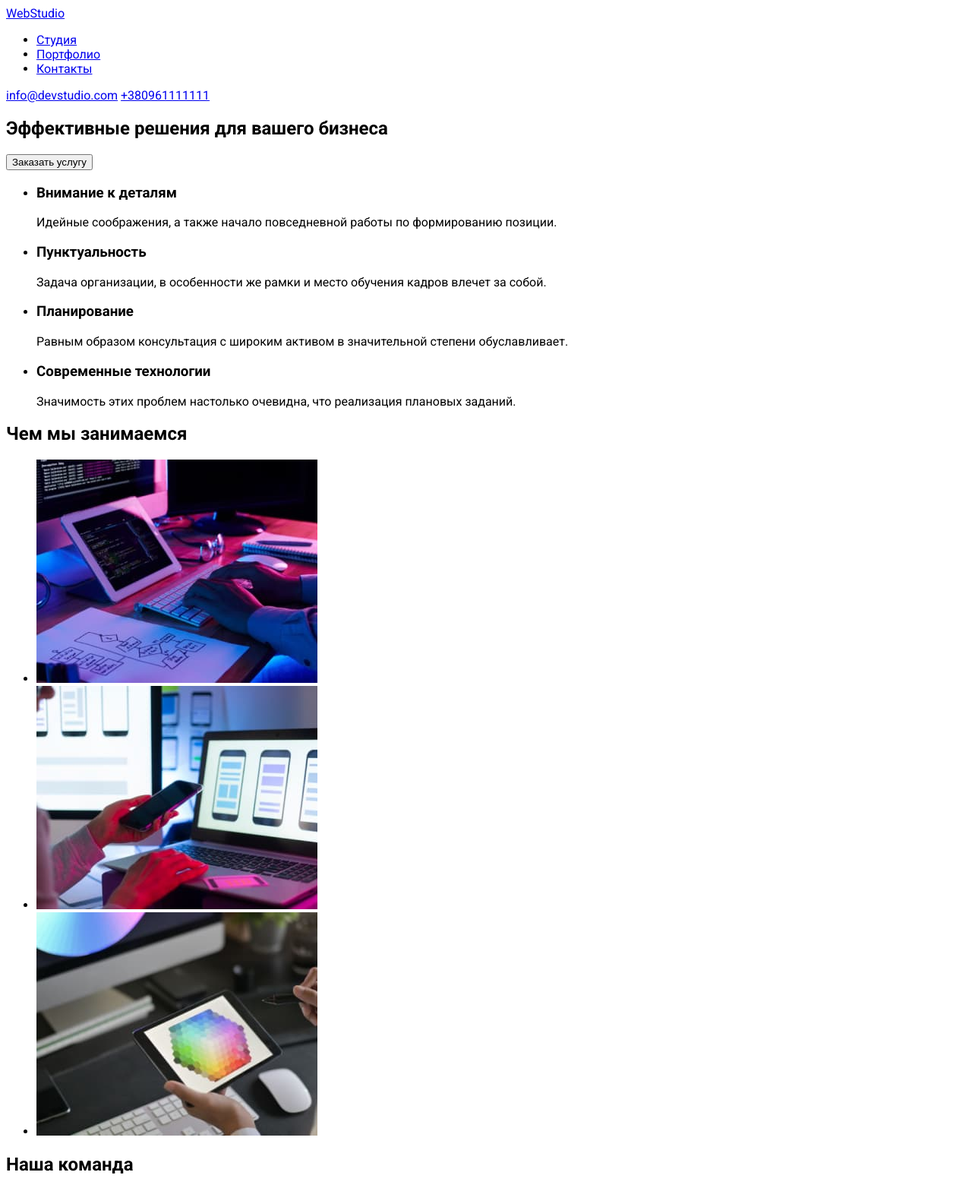
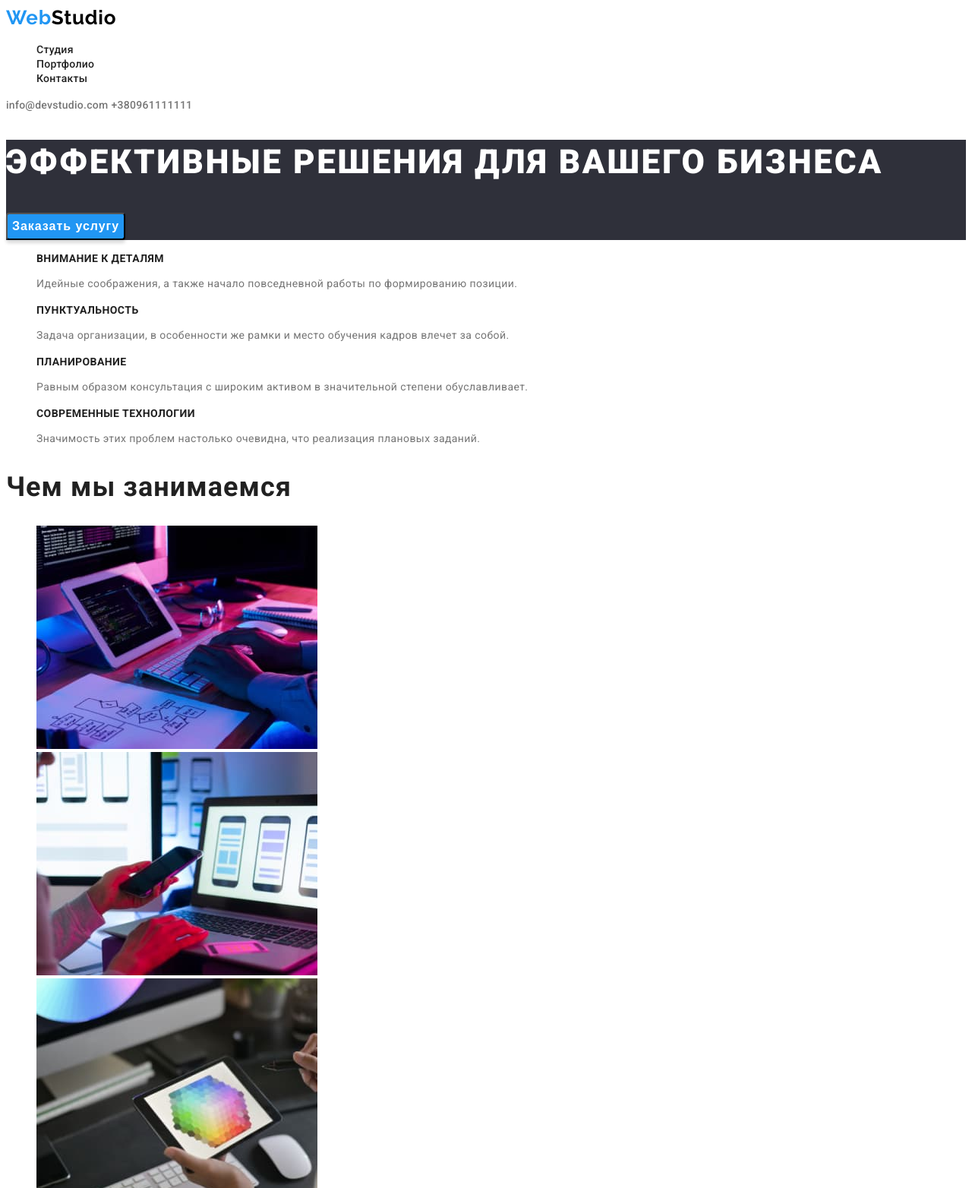
Before and after one commit to VKChabra/goit-markup-hw-02, a plain HTML site: page index.html in a window 1280 px wide. Shown: the top 1564 px of the page at 76% size. Drawn offline with Linux system fonts and the light colour scheme.

Commit message:
index.html stylized, styles to it attached

```diff
--- a/css/styles.css
+++ b/css/styles.css
@@ -2,14 +2,178 @@
   --accent-color: #2196f3;
   --main-text-color: #757575;
   --title-color: #212121;
-  --info-color: #ffffff;
+  --header-links-color: #212121;
+  --header-contacts-color: #757575;
+  --footer-contacts-color: #ffffff99;
   --sec-bg-color: #2f303a;
   --third-bg-color: #f5f4fa;
+  --logo-color: #000000;
+  --hero-color: #ffffff;
 }
 
+.list {
+  list-style: none;
+}
+
+.link {
+  text-decoration: none;
+}
+
+.visually-hidden {
+  position: absolute;
+  width: 1px;
+  height: 1px;
+  margin: -1px;
+  border: 0;
+  padding: 0;
+  white-space: nowrap;
+  clip-path: inset(100%);
+  clip: rect(0 0 0 0);
+  overflow: hidden;
+}
 /* font-family: 'Raleway' sans-serif; */
 
 body {
   font-family: "Roboto", sans-serif;
-  font-style: normal;
+  color: var(--title-color);
 }
+
+/* header */
+.logo {
+  font-family: "Raleway", sans-serif;
+  font-weight: bold;
+  font-size: 26px;
+  line-height: 31px;
+  letter-spacing: 0.03em;
+  color: var(--logo-color);
+}
+
+.logo span {
+  color: var(--accent-color);
+}
+
+.header-link {
+  font-weight: 500;
+  font-size: 14px;
+  line-height: 16px;
+  letter-spacing: 0.02em;
+  color: var(--header-links-color);
+}
+
+.header-contacts {
+  font-weight: 500;
+  font-size: 14px;
+  line-height: 16px;
+  letter-spacing: 0.02em;
+  color: var(--header-contacts-color);
+}
+
+.header-link:hover,
+.header-link:focus,
+.header-contacts:hover,
+.header-contacts:focus {
+  color: var(--accent-color);
+}
+
+/* hero */
+.hero {
+  background-color: var(--sec-bg-color);
+}
+
+.hero-text {
+  font-weight: 900;
+  font-size: 44px;
+  line-height: 1.36;
+  letter-spacing: 0.06em;
+  text-transform: uppercase;
+  color: var(--hero-color);
+}
+
+.hero-button {
+  background: #2196f3;
+  box-shadow: 0px 4px 4px
+    rgba(0, 0, 0, 0.15);
+  border-radius: 4px;
+  font-weight: bold;
+  font-size: 16px;
+  line-height: 1.87;
+  display: flex;
+  align-items: center;
+  letter-spacing: 0.06em;
+  color: var(--hero-color);
+}
+
+/* features */
+.features-titles {
+  font-weight: bold;
+  font-size: 14px;
+  line-height: 1.15;
+  letter-spacing: 0.03em;
+  text-transform: uppercase;
+}
+
+.features-p {
+  font-weight: normal;
+  font-size: 14px;
+  line-height: 1.71;
+  letter-spacing: 0.03em;
+  color: var(--main-text-color);
+}
+
+/* speciality */
+.speciality-title {
+  font-weight: bold;
+  font-size: 36px;
+  line-height: 42px;
+  letter-spacing: 0.03em;
+  color: inherit;
+}
+
+/* team */
+.team {
+  background-color: var(
+    --third-bg-color
+  );
+}
+
+/* .team-list {} */
+
+.team-title {
+  font-weight: bold;
+  font-size: 36px;
+  line-height: 42px;
+  letter-spacing: 0.03em;
+  color: inherit;
+}
+
+.team-name {
+  font-weight: 500;
+  font-size: 16px;
+  line-height: 19px;
+  letter-spacing: 0.03em;
+  color: inherit;
+}
+
+.team-prof {
+  font-weight: normal;
+  font-size: 16px;
+  line-height: 19px;
+  letter-spacing: 0.03em;
+  color: var(--main-text-color);
+}
+
+/* footer */
+.footer {
+  background-color: var(--sec-bg-color);
+}
+
+.footer-contacts {
+  font-size: 14px;
+  line-height: 1.71;
+  letter-spacing: 0.03em;
+  color: var(--footer-contacts-color);
+}
+
+.footer-address {
+  color: #ffffff;
+}
--- a/index.html
+++ b/index.html
@@ -12,83 +12,85 @@
     <link rel="stylesheet" href="./css/styles.css">
 </head>
 <body class="body">
-    <header>
-    <a href="#"><span>Web</span>Studio</a>
-    <nav>
-        <ul>
-            <li><a href="#">Студия</a></li>
-            <li><a href="#">Портфолио</a></li>
-            <li><a href="#">Контакты</a></li>
+    <header class="header">
+    <a class="logo link" href="#"><span>Web</span>Studio</a>
+    <nav class="header-nav">
+        <ul class="list">
+            <li><a href="#" class="header-link link">Студия</a></li>
+            <li><a href="#" class="header-link link">Портфолио</a></li>
+            <li><a href="#" class="header-link link">Контакты</a></li>
         </ul>
     </nav>
-    <a href="mailto:info@devstudio.com">info@devstudio.com</a>
-    <a href="tel:+380961111111">+380961111111</a>
+    <a href="mailto:info@devstudio.com" class="header-contacts link">info@devstudio.com</a>
+    <a href="tel:+380961111111" class="header-contacts link">+380961111111</a>
     </header>
     <main>
-        <section>
-            <h1>Эффективные решения для вашего бизнеса</h1>
-            <button type="button">Заказать услугу</button>
+        <section class="hero">
+            <h1 class="hero-text">Эффективные решения для вашего бизнеса</h1>
+            <button type="button" class="hero-button">Заказать услугу</button>
         </section>
-        <section>
-            <h2 hidden>Особенности</h2>
-            <ul>
-                <li><h3>Внимание к деталям</h3>
-                    <p>Идейные соображения, а также начало повседневной работы по формированию позиции.</p></li>
-                <li><h3>Пунктуальность</h3>
-                    <p>Задача организации, в особенности же рамки и место обучения кадров влечет за собой.</p></li>
-                <li><h3>Планирование</h3>
-                    <p>Равным образом консультация с широким активом в значительной степени обуславливает.</p></li>
-                <li><h3>Современные технологии</h3>
-                    <p>Значимость этих проблем настолько очевидна, что реализация плановых заданий.</p></li>
+        <section class="features">
+            <h2 class="visually-hidden">Особенности</h2>
+            <ul class="list">
+                <li><h3 class="features-titles">Внимание к деталям</h3>
+                    <p class="features-p">Идейные соображения, а также начало повседневной работы по формированию позиции.</p></li>
+                <li><h3 class="features-titles">Пунктуальность</h3>
+                    <p class="features-p">Задача организации, в особенности же рамки и место обучения кадров влечет за собой.</p></li>
+                <li><h3 class="features-titles">Планирование</h3>
+                    <p class="features-p">Равным образом консультация с широким активом в значительной степени обуславливает.</p></li>
+                <li><h3 class="features-titles">Современные технологии</h3>
+                    <p class="features-p">Значимость этих проблем настолько очевидна, что реализация плановых заданий.</p></li>
             </ul>
         </section>
-        <section>
-            <h2>Чем мы занимаемся</h2>
-            <ul>
+        <section class="speciality">
+            <h2 class="speciality-title">Чем мы занимаемся</h2>
+            <ul class="list">
                 <li><img src="./images/img.jpg" alt="пишет на клавиатуре" width="370" height="294"></li>
                 <li><img src="./images/img(1).jpg" alt="сравнивает телефоны" width="370" height="294"></li>
                 <li><img src="./images/img(2).jpg" alt="рисует на планшете" width="370" height="294"></li>
             </ul>
         </section>
-        <section>
-            <h2>Наша команда</h2>
-            <ul>
+        <section class="team">
+            <h2 class="team-title">Наша команда</h2>
+            <div class="team-list">
+            <ul class="list">
                 <li>
                     <img src="./images/team_photo1.jpg" alt="участник команды 1" width="270" height="260">
-                    <h3>Игорь Демьяненко</h3>
-                    <p lang="en">Product Designer</p>
+                    <h3 class="team-name">Игорь Демьяненко</h3>
+                    <p lang="en" class="team-prof">Product Designer</p>
                 </li>
             </ul>
-            <ul>
+            <ul class="list">
                 <li>
                     <img src="./images/team_photo2.jpg" alt="участник команды 1" width="270" height="260">
-                    <h3>Ольга Репина</h3>
-                    <p lang="en">Frontend Developer</p>
+                    <h3 class="team-name">Ольга Репина</h3>
+                    <p lang="en" class="team-prof">Frontend Developer</p>
                 </li>
             </ul>
-            <ul>
+            <ul class="list">
                 <li>
                     <img src="./images/team_photo3.jpg" alt="участник команды 1" width="270" height="260">
-                    <h3>Николай Тарасов</h3>
-                    <p lang="en">Marketing</p>
+                    <h3 class="team-name">Николай Тарасов</h3>
+                    <p lang="en" class="team-prof">Marketing</p>
                 </li>
             </ul>
-            <ul>
+            <ul class="list">
                 <li>
                     <img src="./images/team_photo4.jpg" alt="участник команды 1" width="270" height="260">
-                    <h3>Михаил Ермаков</h3>
-                    <p lang="en">UI Designer</p>
+                    <h3 class="team-name">Михаил Ермаков</h3>
+                    <p lang="en" class="team-prof">UI Designer</p>
                 </li>
             </ul>
+            </div>
         </section>
     </main>
-        <footer>
-            <a href="#"><span>Web</span>Studio</a>
+        <footer class="footer">
+            <a href="#" class="logo link"><span>Web</span>Studio</a>
             <address>
-                <ul>
-                    <li><a href="https://goo.gl/maps/gwLvTVxYLncjtafa9" target="_blank" rel="noopener noreferrer nofollow">г. Киев, пр-т Леси Украинки, 26</a></li>
-                    <li><a href="mailto:info@example.com">info@example.com</a></li>
-                    <li><a href="tel:+380991111111">+38 099 111 11 11</a></li>
+                <ul class="list">
+                    <li><a href="https://goo.gl/maps/gwLvTVxYLncjtafa9" target="_blank" rel="noopener noreferrer nofollow" class="footer-address footer-contacts link">г. Киев, пр-т Леси Украинки, 26</a></li>
+                    <li><a href="mailto:info@example.com" class="footer-contacts link">info@example.com</a></li>
+                    <li><a href="tel:+380991111111" class="footer-contacts link">+38 099 111 11 11</a></li>
                 </ul>
             </address>
         </footer>
```
